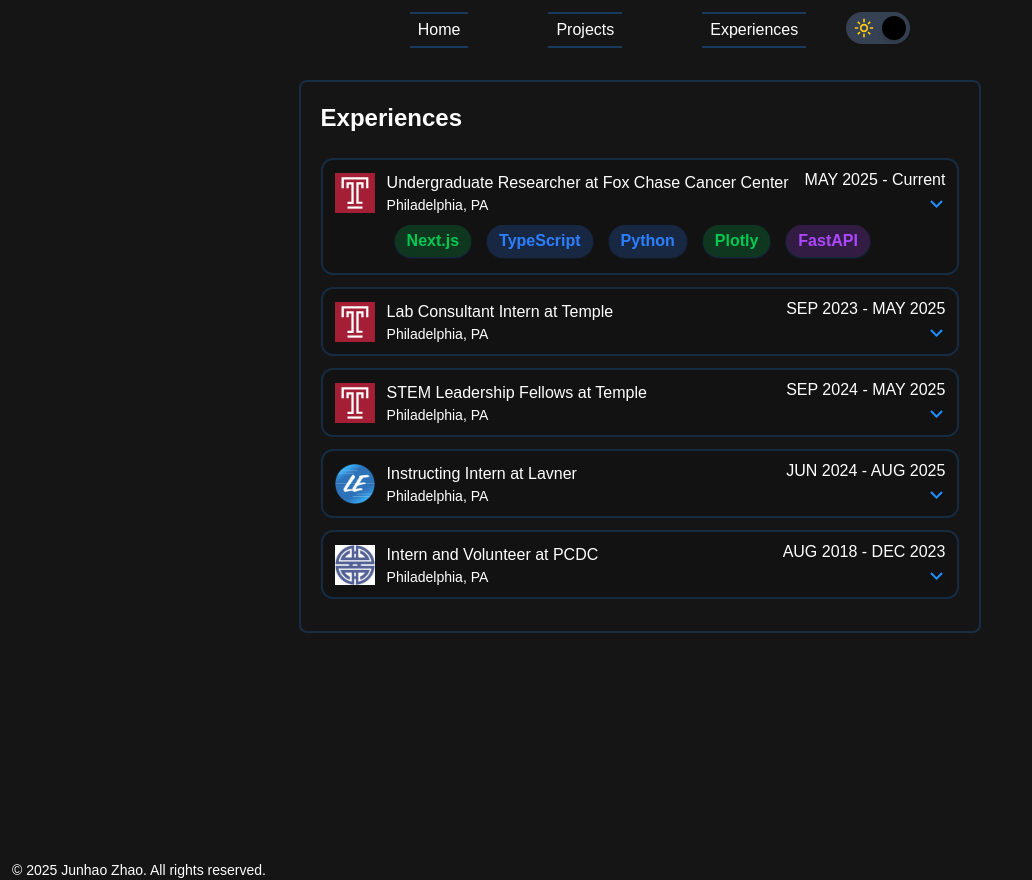
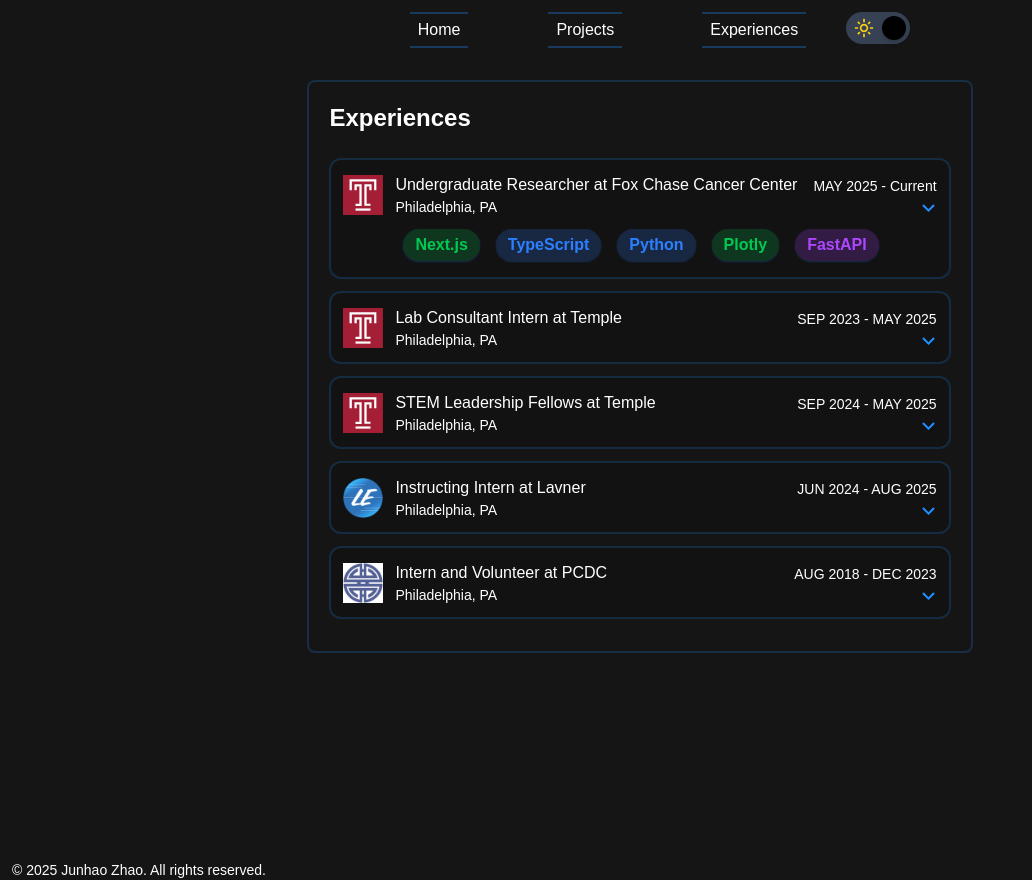
Before and after one commit to jzhao234/JunhaoZhao_Portfolio, a Next.js app: page /experiences in a window 1280 px wide. Shown: the whole page, without its empty margins (0-1032 px from the left). Built offline with nearby package versions, Linux system fonts and the light colour scheme.

Commit message:
changed date positioning a bit

```diff
--- a/src/components/Experience/ExperienceItem.tsx
+++ b/src/components/Experience/ExperienceItem.tsx
@@ -63,7 +63,7 @@ export default function ExperienceItem({logo, title, location, date, description
                 </div>
                 <div className = "flex flex-col">
                     <div className = "pr-1">
-                        <p className = "flex justify-end font-light hidden sm:block">{date}</p>
+                        <p className = "flex justify-end mt-2 text-sm hidden sm:block">{date}</p>
                     </div>
                     <div className = "flex justify-end text-[#1E90FF]">
                         <svg xmlns="http://www.w3.org/2000/svg" height="25px" viewBox="0 -960 960 960" width="25px" fill="currentColor" className = {`transform transition-transform duration-300 ${isOpen ? "rotate-180" : ""}`}>
```
